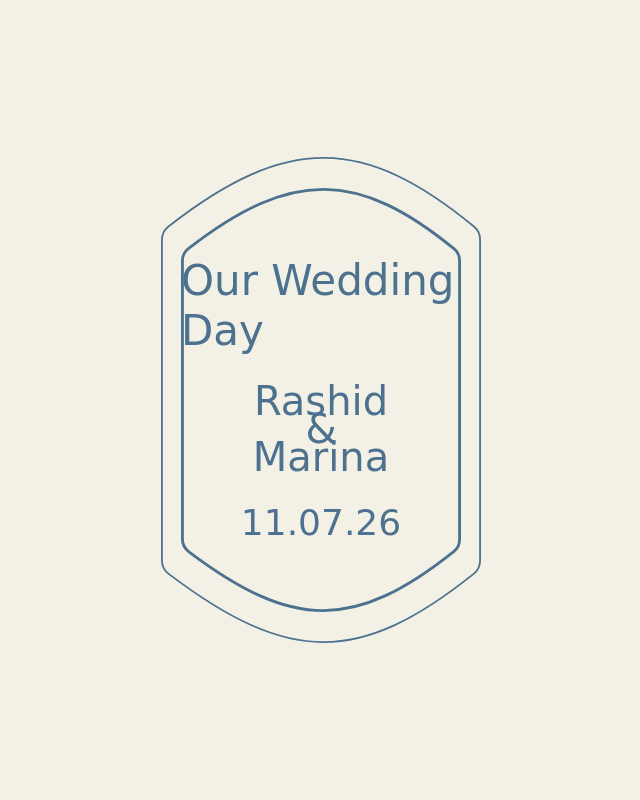
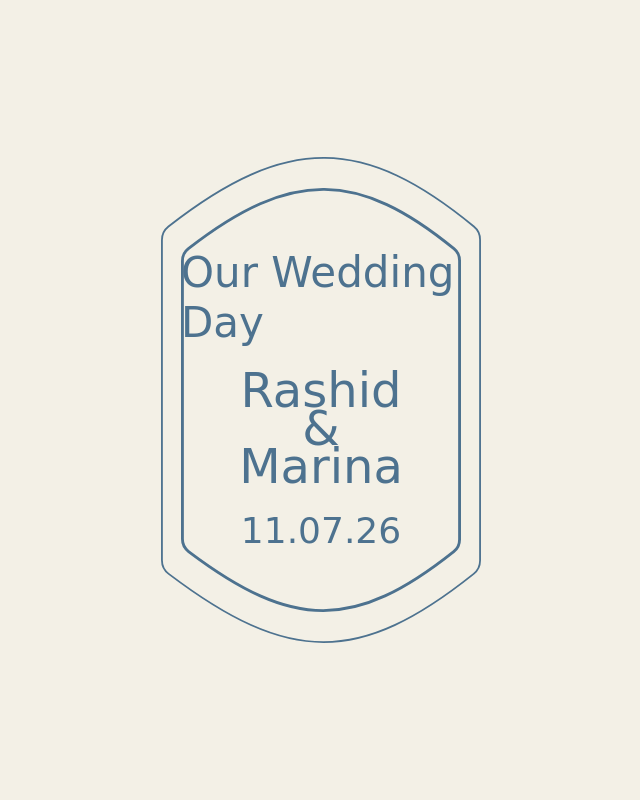
Before and after one commit to frantic2611/weddingInvitation, a website: page index.html in a window 1280 px wide. Both pictures are taken after a click on the button "Открыть". Shown: the top 800 px of the page, without its empty margins (319-959 px from the left). Drawn offline with Linux system fonts and the light colour scheme; a web font is replaced by a local one.

Commit message:
commit 2.3

```diff
--- a/styles/slide1.css
+++ b/styles/slide1.css
@@ -26,7 +26,7 @@
 .rashid-line-text,
 .marina-line-text,
 .ampersand-line-text {
-    font-size: clamp(38px, 7.5vw, 40px);
+    font-size: clamp(46px, 7.5vw, 48px);
     /* На 320px: ~26px, на 390px: ~30px, на 430px: ~40px */
 }
 
@@ -63,18 +63,19 @@
     display: flex;
     flex-direction: column;
     align-items: center;
-    justify-content: center;
-    gap: clamp(4px, 1.5vh, 8px);
+    justify-content: space-between;
 
     background-image: url("../images/shield2.svg");
     background-size: contain;
-    background-repeat: no-repeat;
+    background-re40peat: no-repeat;
     background-position: center;
     position: relative;
 
     /* ГИБКИЕ РАЗМЕРЫ */
     width: min(92%, 280px);        /* не больше 280px, но и не меньше 92% от родителя */
     aspect-ratio: 245 / 371;       /* сохраняем пропорции */
+    padding: clamp(40px, 8vh, 60px) 0;  /* добавляем отступы сверху и снизу */
+    box-sizing: border-box;
 }
 
 /* Внешний щит — гибкие размеры */
--- a/styles/slide4.css
+++ b/styles/slide4.css
@@ -93,14 +93,14 @@
     justify-content: center;
     align-items: center;
     width: 100%;
-    margin-top: clamp(120px, 25vh, 180px);  /* адаптивный отступ сверху */
+    margin-top: clamp(40px, 8vh, 80px);  /* ← уменьшил */
     margin-bottom: clamp(30px, 8vh, 60px);
 }
 
 .with-love-text {
     font-family: 'Kapakana', serif;
     color: #4D728F;
-    font-size: clamp(50px, 10vw, 50px);     /* от 36 до 50px */
+    font-size: clamp(60px, 10vw, 60px);     /* от 36 до 50px */
     font-weight: 400;
     text-align: center;
     max-width: clamp(250px, 80vw, 350px);
```
